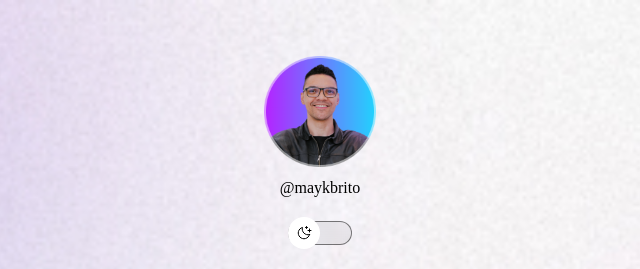
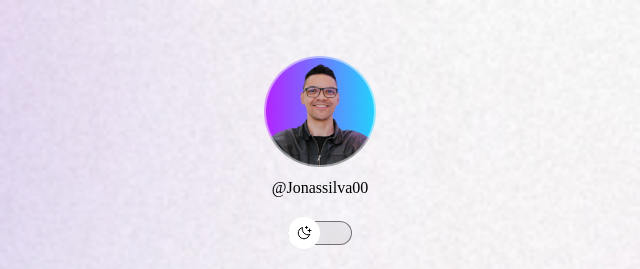
Before and after one commit to JonasSilva00/devlinks-aula, a plain HTML site: page index.html in a window 1280 px wide. Shown: the top 269 px of the page, 320-960 px from the left. Drawn offline with nearby package versions, Linux system fonts and the light colour scheme.

Commit message:
Correção do @

```diff
--- a/index.html
+++ b/index.html
@@ -13,7 +13,7 @@
           src="./assets/avatar.png"
           alt="Foto do Mayk Brito usando uma camisa preta, com óculos e um fundo azul atrás."
         />
-        <p>@maykbrito</p>
+        <p>@Jonassilva00</p>
         <div id="switch">
           <button title="Botão switch" onclick="toogleMode( )"></button>
           <span></span>
```
